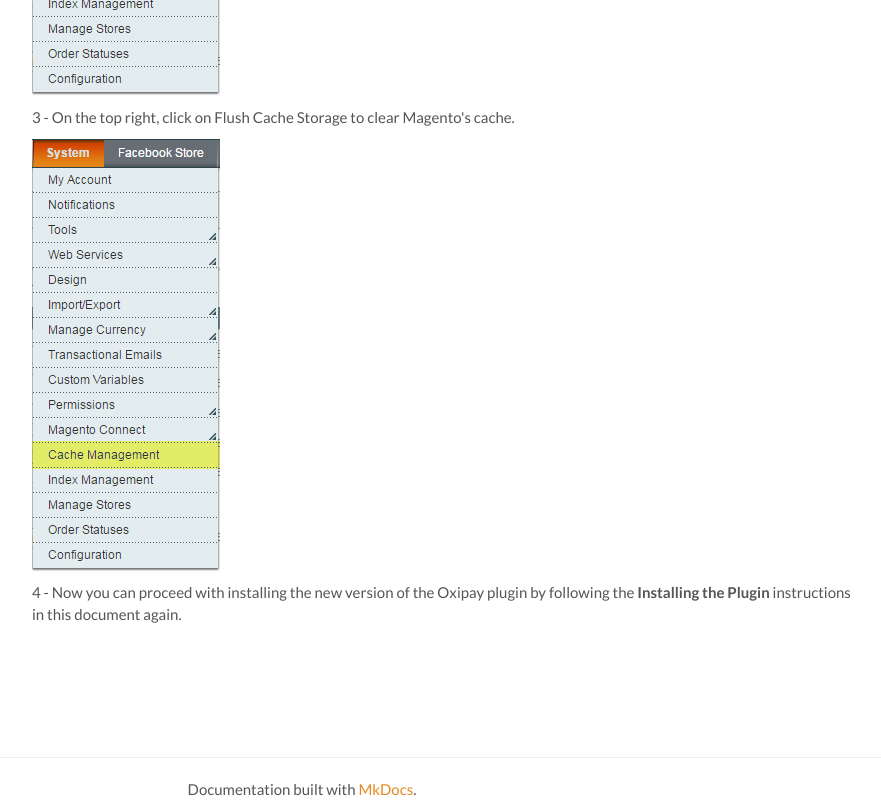
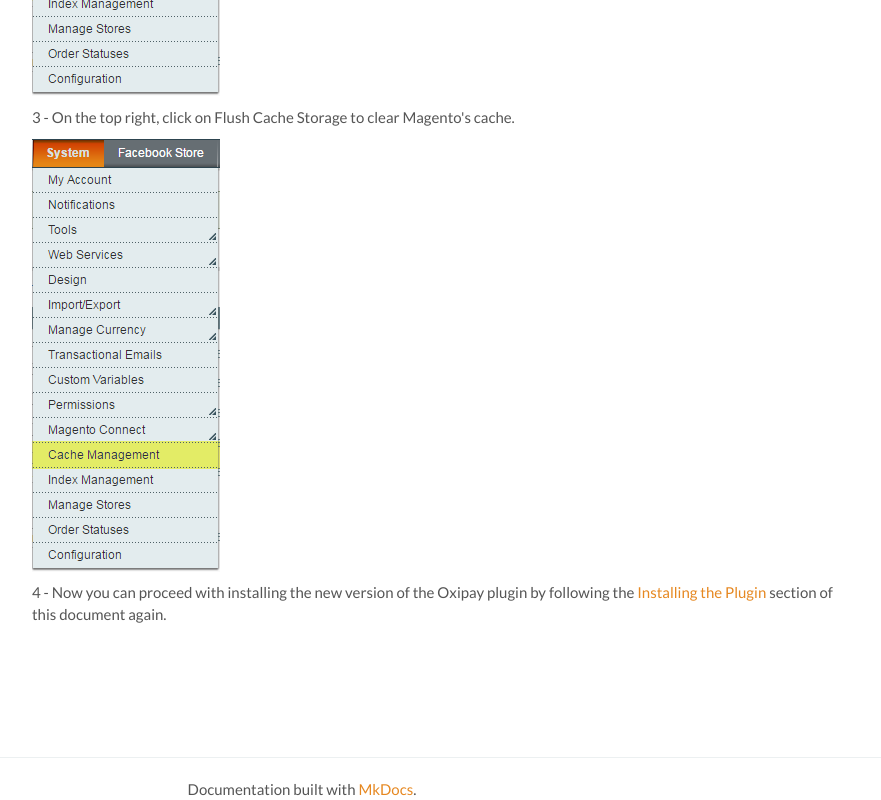
Before and after one commit to oxipay/oxipay.github.io, a plain HTML site: page platforms/magento_1x/index.html in a window 1280 px wide. Shown: the part 4270-5070 px from the top of the page, without its empty margins (338-1219 px from the left). Drawn offline with Linux system fonts and the light colour scheme; no server answers.

Commit message:
updated magento1 documentation

```diff
--- a/platforms/magento_1x/index.html
+++ b/platforms/magento_1x/index.html
@@ -313,7 +313,7 @@
 <p><img alt="2.png" src="../../img/platforms/magento_1x/2.png" /></p>
 <p>3 - On the top right, click on Flush Cache Storage to clear Magento's cache.</p>
 <p><img alt="3.png" src="../../img/platforms/magento_1x/2.png" /></p>
-<p>4 - Now you can proceed with installing the new version of the Oxipay plugin by following the <strong>Installing the Plugin</strong> instructions in this document again.</p></div>
+<p>4 - Now you can proceed with installing the new version of the Oxipay plugin by following the <a href="./#Installing the Plugin">Installing the Plugin</a> section of this document again.</p></div>
         </div>
 
         <footer class="col-md-12">
```
Also changed, not shown: mkdocs/search_index.json (+1 -1 lines).
